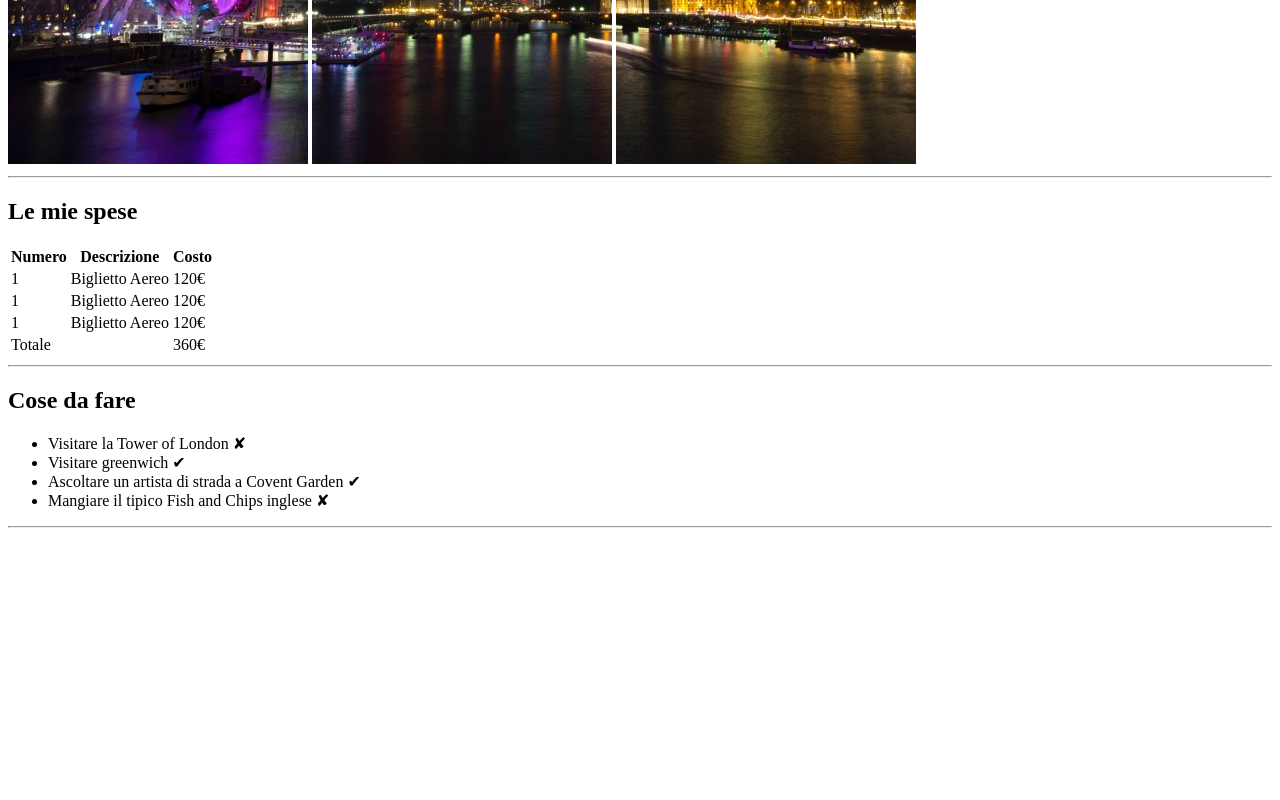
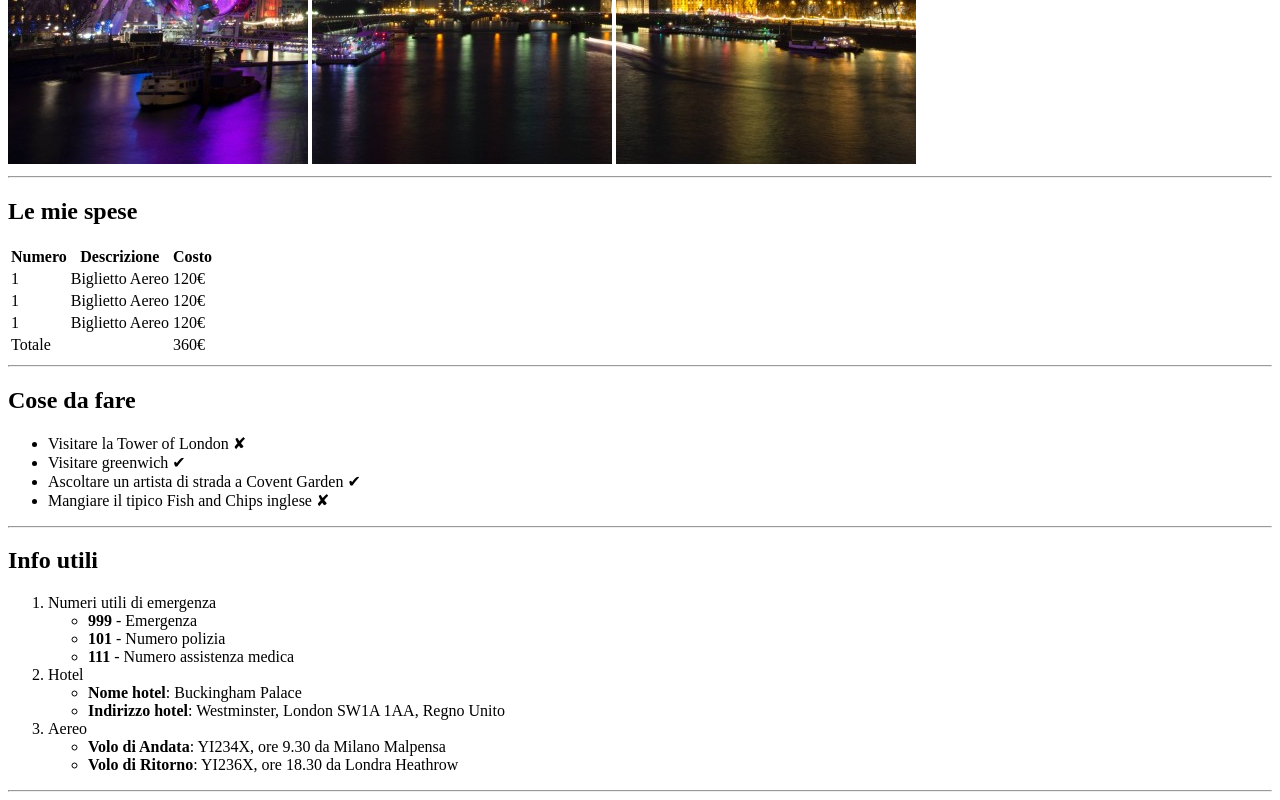
Before and after one commit to AlessandroTacconi/html-london-trip, a plain HTML site: page index.html in a window 1280 px wide. Shown: the part 516-1316 px from the top of the page. Before the commit the page ends 1052 px from the top, so only its background shows below. Drawn offline with Linux system fonts and the light colour scheme.

Commit message:
from: info utili

```diff
--- a/index.html
+++ b/index.html
@@ -21,8 +21,8 @@
 
     <main>
         <div>
+            <!--tabella spese-->
             <h2>Le mie spese</h2>
-            <!--tabella spese-->
             <table>
                 <thead>
                     <th>Numero</th>
@@ -52,9 +52,9 @@
                     </tr>
                 </tfoot>
                 </tbody>
-                <!-- /tabella spese-->
             </table>
             <hr>
+            <!-- /tabella spese-->
         </div>
         <div>
             <!--cose da fare-->
@@ -66,8 +66,34 @@
                 <li>Mangiare il tipico Fish and Chips inglese &#x2718</li>
             </ul>
             <hr>
+            <!-- /cose da fare-->
         </div>
-        <!-- /cose da fare-->
+        <div>
+            <!--Info utili-->
+            <h2>Info utili</h2>
+            <ol>
+                <li>Numeri utili di emergenza</li>
+                <ul>
+                    <li> <strong>999</strong> - Emergenza</li>
+                    <li><strong>101</strong> - Numero polizia</li>
+                    <li><strong>111</strong> - Numero assistenza medica</li>
+                </ul>
+                <li>Hotel</li>
+                <ul>
+                    <li><strong>Nome hotel</strong>: Buckingham Palace</li>
+                    <li><strong>Indirizzo hotel</strong>: Westminster, London SW1A 1AA, Regno Unito</li>
+                </ul>
+                <li>Aereo</li>
+                <ul>
+                    <li><strong>Volo di Andata</strong>: YI234X, ore 9.30 da Milano Malpensa</li>
+                    <li><strong>Volo di Ritorno</strong>: YI236X, ore 18.30 da Londra Heathrow</li>
+                </ul>
+            </ol>
+            <hr>
+            <!-- /info utili-->
+        </div>
+
+
     </main>
 
     <footer>
```
